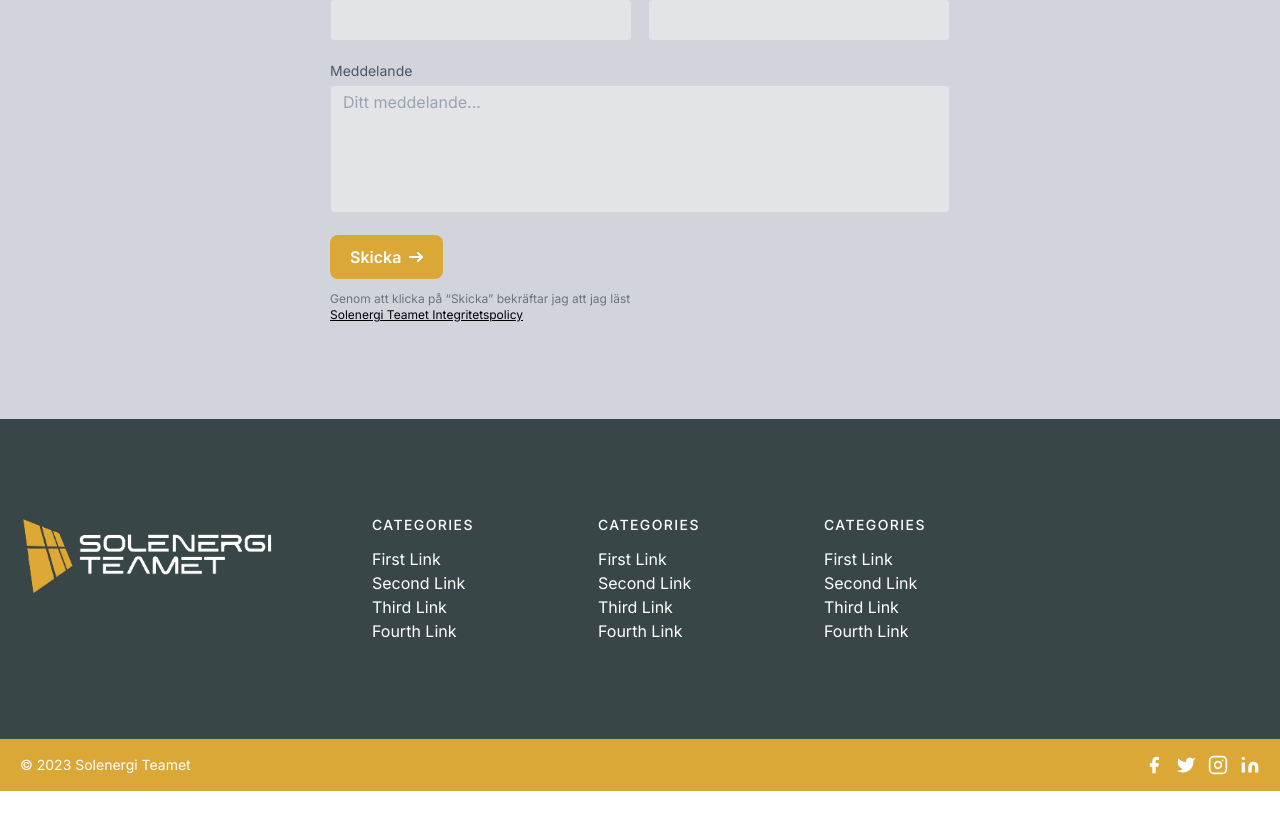
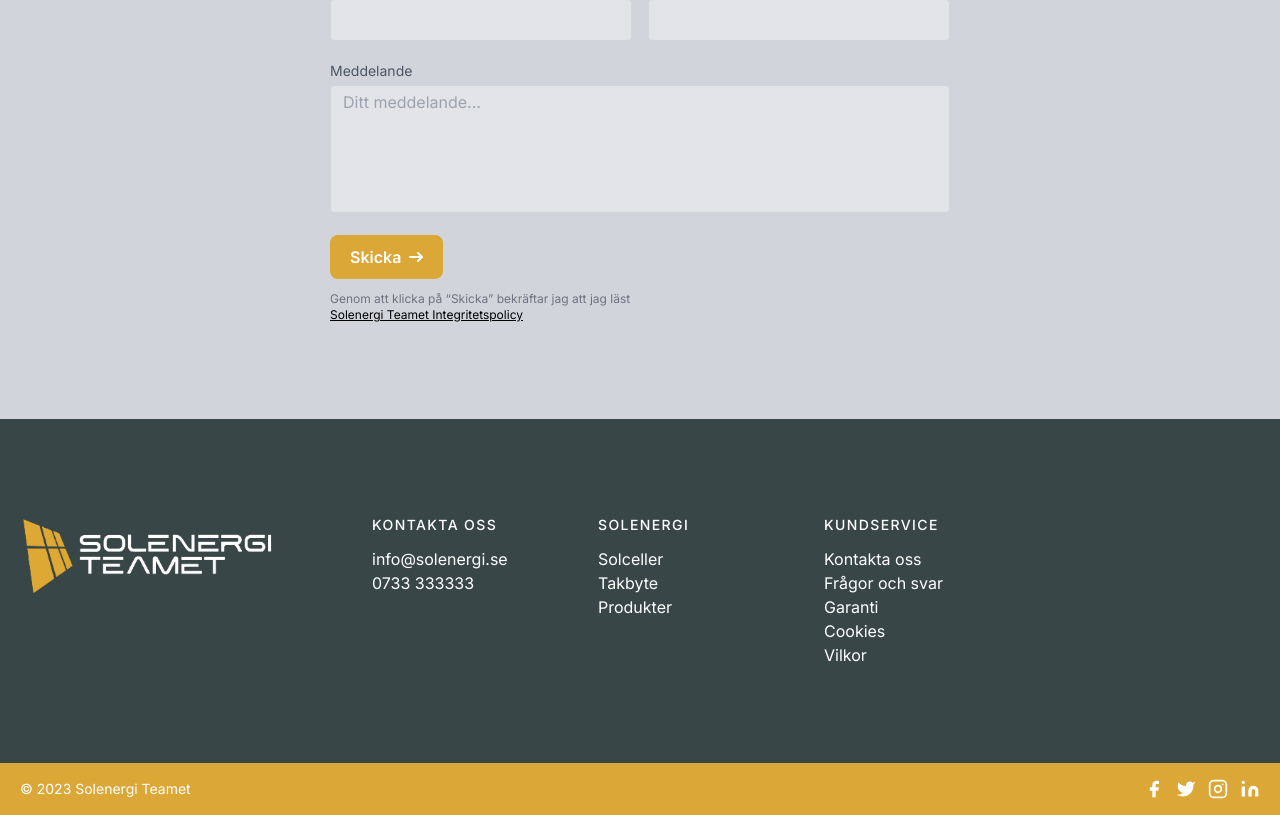
Before and after one commit to Jojaah12/solenergiteamet, a Next.js app: page / in a window 1280 px wide. Shown: the part 3642-4457 px from the top of the page. Before the commit the page ends 4433 px from the top, so only its background shows below. Built offline with nearby package versions, Linux system fonts and the light colour scheme.

Commit message:
added contact us, customer service and main links

```diff
--- a/components/Footer.tsx
+++ b/components/Footer.tsx
@@ -22,81 +22,77 @@ const Footer = () => (
       <div className="flex-grow flex flex-wrap md:pl-20 -mb-10 md:mt-0 mt-10 md:text-left text-center">
         <div className="lg:w-1/4 md:w-1/2 w-full px-4">
           <h2 className="title-font font-medium text-white tracking-widest text-sm mb-3">
-            CATEGORIES
+            KONTAKTA OSS
+          </h2>
+          <nav className="list-none mb-10">
+            <li>
+              <a
+                className="text-white hover:text-gray-800"
+                href="mailto:info@solenergi.se"
+              >
+                info@solenergi.se
+              </a>
+            </li>
+            <li>
+              <a
+                className="text-white hover:text-gray-800"
+                href="tel:+0733333333"
+              >
+                0733 333333
+              </a>
+            </li>
+          </nav>
+        </div>
+        <div className="lg:w-1/4 md:w-1/2 w-full px-4">
+          <h2 className="title-font font-medium text-white tracking-widest text-sm mb-3">
+            SOLENERGI
           </h2>
           <nav className="list-none mb-10">
             <li>
               <Link href="/" className="text-white hover:text-gray-800">
-                First Link
+                Solceller
               </Link>
             </li>
             <li>
               <Link href="/" className="text-white hover:text-gray-800">
-                Second Link
+                Takbyte
               </Link>
             </li>
             <li>
               <Link href="/" className="text-white hover:text-gray-800">
-                Third Link
-              </Link>
-            </li>
-            <li>
-              <Link href="/" className="text-white hover:text-gray-800">
-                Fourth Link
+                Produkter
               </Link>
             </li>
           </nav>
         </div>
         <div className="lg:w-1/4 md:w-1/2 w-full px-4">
           <h2 className="title-font font-medium text-white tracking-widest text-sm mb-3">
-            CATEGORIES
+            KUNDSERVICE
           </h2>
           <nav className="list-none mb-10">
             <li>
               <Link href="/" className="text-white hover:text-gray-800">
-                First Link
+                Kontakta oss
               </Link>
             </li>
             <li>
               <Link href="/" className="text-white hover:text-gray-800">
-                Second Link
+                Frågor och svar
               </Link>
             </li>
             <li>
               <Link href="/" className="text-white hover:text-gray-800">
-                Third Link
+                Garanti
               </Link>
             </li>
             <li>
               <Link href="/" className="text-white hover:text-gray-800">
-                Fourth Link
-              </Link>
-            </li>
-          </nav>
-        </div>
-        <div className="lg:w-1/4 md:w-1/2 w-full px-4">
-          <h2 className="title-font font-medium text-white tracking-widest text-sm mb-3">
-            CATEGORIES
-          </h2>
-          <nav className="list-none mb-10">
-            <li>
-              <Link href="/" className="text-white hover:text-gray-800">
-                First Link
+                Cookies
               </Link>
             </li>
             <li>
               <Link href="/" className="text-white hover:text-gray-800">
-                Second Link
-              </Link>
-            </li>
-            <li>
-              <Link href="/" className="text-white hover:text-gray-800">
-                Third Link
-              </Link>
-            </li>
-            <li>
-              <Link href="/" className="text-white hover:text-gray-800">
-                Fourth Link
+                Vilkor
               </Link>
             </li>
           </nav>
```
